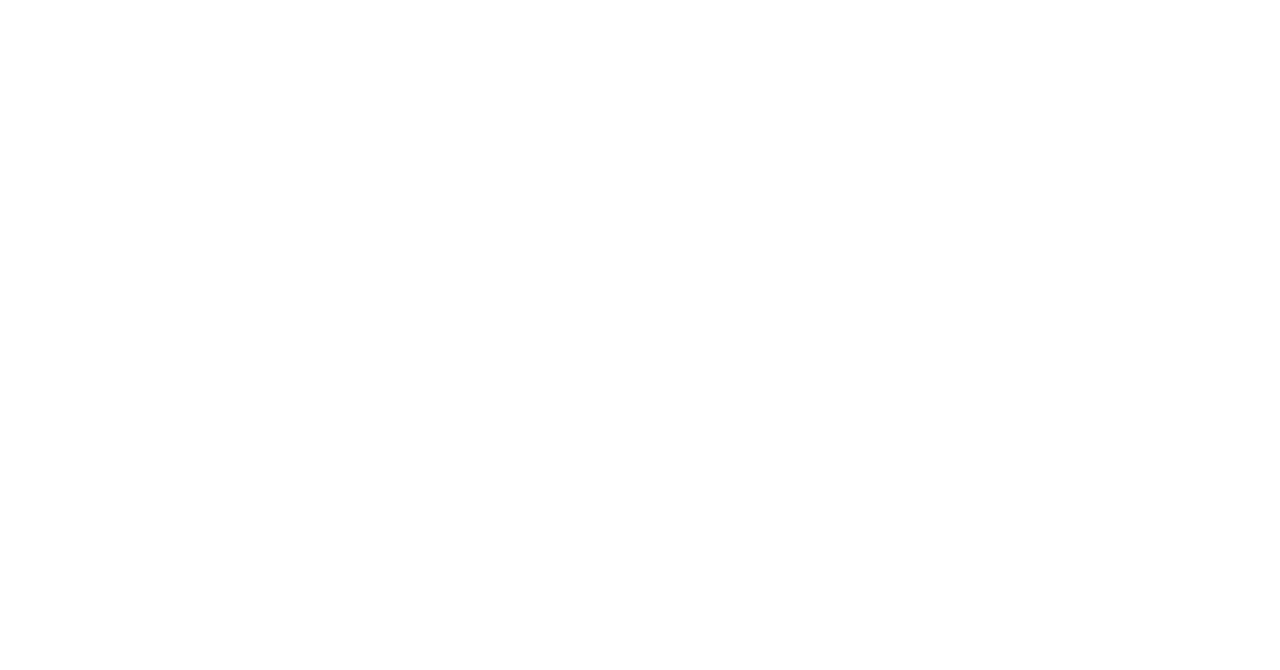
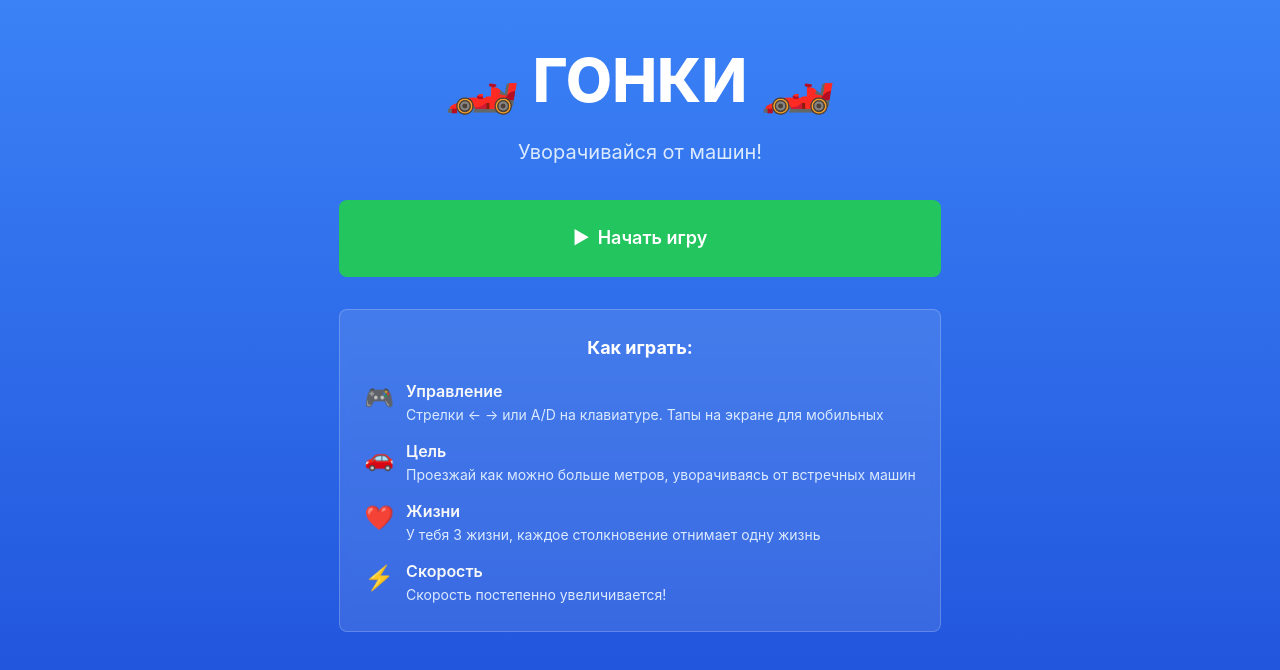
Before and after one commit to reznikovkg/vue-3-docker-compose, a Vue app in the folder vue/: page /home in a window 1280 px wide. Shown: the top 670 px of the page. Built offline with nearby package versions, Linux system fonts and the light colour scheme.

Commit message:
home-page. Page

```diff
--- a/vue/src/assets/base.css
+++ b/vue/src/assets/base.css
@@ -1,4 +1,3 @@
-/* color palette from <https://github.com/vuejs/theme> */
 :root {
   --vt-c-white: #ffffff;
   --vt-c-white-soft: #f8f8f8;
@@ -8,45 +7,65 @@
   --vt-c-black-soft: #222222;
   --vt-c-black-mute: #282828;
 
-  --vt-c-indigo: #2c3e50;
+  --vt-c-blue-light: #3b82f6;
+  --vt-c-blue-dark: #1d4ed8;
+  --vt-c-blue-soft: #dbeafe;
+  --vt-c-green: #22c55e;
+  --vt-c-green-hover: #16a34a;
+  --vt-c-yellow: #fde047;
 
-  --vt-c-divider-light-1: rgba(60, 60, 60, 0.29);
-  --vt-c-divider-light-2: rgba(60, 60, 60, 0.12);
-  --vt-c-divider-dark-1: rgba(84, 84, 84, 0.65);
-  --vt-c-divider-dark-2: rgba(84, 84, 84, 0.48);
+  --vt-radius-default: 8px;
 
-  --vt-c-text-light-1: var(--vt-c-indigo);
-  --vt-c-text-light-2: rgba(60, 60, 60, 0.66);
-  --vt-c-text-dark-1: var(--vt-c-white);
-  --vt-c-text-dark-2: rgba(235, 235, 235, 0.64);
+  --vt-blur-default: blur(4px);
+
+  --vt-shadow-default: "0 10px 15px -3px rgba(0, 0, 0, 0.1)";
 }
 
-/* semantic color variables for this project */
 :root {
-  --color-background: var(--vt-c-white);
-  --color-background-soft: var(--vt-c-white-soft);
-  --color-background-mute: var(--vt-c-white-mute);
+  --color-background: linear-gradient(
+    to bottom,
+    var(--vt-c-blue-light),
+    var(--vt-c-blue-dark)
+  );
+  --color-background-soft: color-mix(
+    in srgb,
+    var(--vt-c-white),
+    transparent 80%
+  );
+  --color-background-mute: color-mix(
+    in srgb,
+    var(--vt-c-white),
+    transparent 90%
+  );
 
-  --color-border: var(--vt-c-divider-light-2);
-  --color-border-hover: var(--vt-c-divider-light-1);
-
-  --color-heading: var(--vt-c-text-light-1);
-  --color-text: var(--vt-c-text-light-1);
-
-  --section-gap: 160px;
+  --color-border: color-mix(in srgb, var(--vt-c-white), transparent 70%);
+  --color-border-hover: color-mix(in srgb, var(--vt-c-white), transparent 50%);
 }
 
 @media (prefers-color-scheme: dark) {
   :root {
-    --color-background: var(--vt-c-black);
-    --color-background-soft: var(--vt-c-black-soft);
-    --color-background-mute: var(--vt-c-black-mute);
+    --color-background: linear-gradient(
+      to bottom,
+      var(--vt-c-blue-light),
+      var(--vt-c-blue-dark)
+    );
+    --color-background-soft: color-mix(
+      in srgb,
+      var(--vt-c-white),
+      transparent 80%
+    );
+    --color-background-mute: color-mix(
+      in srgb,
+      var(--vt-c-white),
+      transparent 90%
+    );
 
-    --color-border: var(--vt-c-divider-dark-2);
-    --color-border-hover: var(--vt-c-divider-dark-1);
-
-    --color-heading: var(--vt-c-text-dark-1);
-    --color-text: var(--vt-c-text-dark-2);
+    --color-border: color-mix(in srgb, var(--vt-c-white), transparent 70%);
+    --color-border-hover: color-mix(
+      in srgb,
+      var(--vt-c-white),
+      transparent 50%
+    );
   }
 }
 
@@ -55,13 +74,15 @@
 *::after {
   box-sizing: border-box;
   margin: 0;
-  font-weight: normal;
+  padding: 0;
 }
 
 body {
-  min-height: 100vh;
+  width: 100%;
+  height: 100vh;
   color: var(--color-text);
   background: var(--color-background);
+  background-attachment: fixed;
   transition:
     color 0.5s,
     background-color 0.5s;
@@ -70,16 +91,16 @@ body {
     Inter,
     -apple-system,
     BlinkMacSystemFont,
-    'Segoe UI',
+    "Segoe UI",
     Roboto,
     Oxygen,
     Ubuntu,
     Cantarell,
-    'Fira Sans',
-    'Droid Sans',
-    'Helvetica Neue',
+    "Fira Sans",
+    "Droid Sans",
+    "Helvetica Neue",
     sans-serif;
-  font-size: 15px;
+  font-size: 16px;
   text-rendering: optimizeLegibility;
   -webkit-font-smoothing: antialiased;
   -moz-osx-font-smoothing: grayscale;
--- a/vue/src/assets/main.css
+++ b/vue/src/assets/main.css
@@ -6,30 +6,3 @@
   padding: 2rem;
   font-weight: normal;
 }
-
-a,
-.green {
-  text-decoration: none;
-  color: hsla(160, 100%, 37%, 1);
-  transition: 0.4s;
-  padding: 3px;
-}
-
-@media (hover: hover) {
-  a:hover {
-    background-color: hsla(160, 100%, 37%, 0.2);
-  }
-}
-
-@media (min-width: 1024px) {
-  body {
-    display: flex;
-    place-items: center;
-  }
-
-  #project {
-    display: grid;
-    grid-template-columns: 1fr 1fr;
-    padding: 0 2rem;
-  }
-}
--- /dev/null
+++ b/vue/src/components/pages/HomePage.vue
@@ -0,0 +1,196 @@
+<template>
+  <div class="home">
+    <div class="home__container">
+
+      <header class="home__header">
+        <h1 class="home__title">🏎️ ГОНКИ 🏎️</h1>
+        <span class="home__subtitle">Уворачивайся от машин!</span>
+      </header>
+
+      <div v-if="bestScore > 0" class="home__score-card">
+        <div class="home__score-value">
+          <span class="home__icon-trophy">🏆</span>
+          <span class="home__score-number">{{ bestScore }}м</span>
+        </div>
+        <p class="home__score-label">Лучший результат</p>
+      </div>
+
+      <RouterLink :to="{ name: $routes.GAME }" class="home__start-link">
+        <span class="home__icon-play">▶</span>
+        <span>Начать игру</span>
+      </RouterLink>
+
+      <section class="home__rules rules">
+        <h2 class="rules__title">Как играть:</h2>
+
+        <ul class="rules__list">
+          <li class="rules__item">
+            <span class="rules__icon">🎮</span>
+            <div class="rules__content">
+              <p class="rules__label">Управление</p>
+              <p class="rules__description">Стрелки ← → или A/D на клавиатуре. Тапы на экране для мобильных</p>
+            </div>
+          </li>
+
+          <li class="rules__item">
+            <span class="rules__icon">🚗</span>
+            <div class="rules__content">
+              <p class="rules__label">Цель</p>
+              <p class="rules__description">Проезжай как можно больше метров, уворачиваясь от встречных машин</p>
+            </div>
+          </li>
+
+          <li class="rules__item">
+            <span class="rules__icon">❤️</span>
+            <div class="rules__content">
+              <p class="rules__label">Жизни</p>
+              <p class="rules__description">У тебя 3 жизни, каждое столкновение отнимает одну жизнь</p>
+            </div>
+          </li>
+
+          <li class="rules__item">
+            <span class="rules__icon">⚡</span>
+            <div class="rules__content">
+              <p class="rules__label">Скорость</p>
+              <p class="rules__description">Скорость постепенно увеличивается!</p>
+            </div>
+          </li>
+        </ul>
+      </section>
+
+    </div>
+  </div>
+</template>
+
+<script setup lang="ts">
+interface Props {
+  bestScore: number;
+}
+
+defineProps<Props>();
+</script>
+
+<style scoped lang="scss">
+.home {
+  display: flex;
+  align-items: center;
+  justify-content: center;
+
+  &__container {
+    width: fit-content;
+    text-align: center;
+
+    display: flex;
+    flex-direction: column;
+    align-items: center;
+    justify-content: center;
+    row-gap: 32px;
+  }
+
+  &__header {
+    display: flex;
+    flex-direction: column;
+    row-gap: 8px;
+  }
+
+  &__title {
+    font-size: 60px;
+    font-weight: 800;
+    color: var(--vt-c-white);
+    filter: drop-shadow(var(--vt-shadow-default));
+  }
+
+  &__subtitle {
+    font-size: 20px;
+    color: var(--vt-c-blue-soft);
+  }
+
+  &__score-card {
+    background-color: var(--color-background-soft);
+    backdrop-filter: var(--vt-blur-default);
+    border-radius: var(--vt-radius-default);
+    padding: 16px;
+    border: 2px solid var(--color-border);
+  }
+
+  &__score-value {
+    display: flex;
+    align-items: center;
+    justify-content: center;
+    gap: 8px;
+    color: var(--vt-c-yellow);
+    font-size: 24px;
+    font-weight: 700;
+  }
+
+  &__score-label {
+    font-size: 14px;
+    color: var(--vt-c-blue-soft);
+  }
+
+  &__start-link {
+    width: 100%;
+    padding: 24px 128px;
+    font-size: 18px;
+    font-weight: 600;
+    text-decoration: none;
+    background-color: var(--vt-c-green);
+    color: var(--vt-c-white);
+    border: none;
+    border-radius: var(--vt-radius-default);
+    cursor: pointer;
+    box-shadow: var(--vt-shadow-default);
+    transition: background-color 0.2s;
+    display: flex;
+    align-items: center;
+    justify-content: center;
+    gap: 8px;
+
+    &:hover {
+      background-color: var(--vt-c-green-hover);
+    }
+  }
+}
+
+.rules {
+  background-color: var(--color-background-mute);
+  backdrop-filter: var(--vt-blur-default);
+  border-radius: var(--vt-radius-default);
+  padding: 24px;
+  border: 1px solid var(--color-background-soft);
+  text-align: left;
+
+  &__title {
+    font-size: 18px;
+    font-weight: 700;
+    color: var(--vt-c-white);
+    text-align: center;
+    margin-bottom: 16px;
+  }
+
+  &__list {
+    display: flex;
+    flex-direction: column;
+    row-gap: 12px;
+  }
+
+  &__item {
+    display: flex;
+    column-gap: 12px;
+  }
+
+  &__icon {
+    font-size: 24px;
+  }
+
+  &__label {
+    font-weight: 600;
+    color: var(--vt-c-white-soft);
+  }
+
+  &__description {
+    font-size: 14px;
+    color: var(--vt-c-blue-soft);
+  }
+}
+</style>
--- a/vue/src/router/index.js
+++ b/vue/src/router/index.js
@@ -1,5 +1,6 @@
 import { createWebHistory, createRouter } from 'vue-router'
 
+import HomePage from '@/components/pages/HomePage.vue'
 import IndexPage from '@/components/pages/IndexPage.vue'
 import ExamplePage from '@/components/pages/ExamplePage.vue'
 
@@ -17,6 +18,7 @@ const routes = [
   {
     name: ROUTES.HOME,
     path: '/home',
+    component: HomePage
   },
 
   // TODO edit to /game and /result
```
